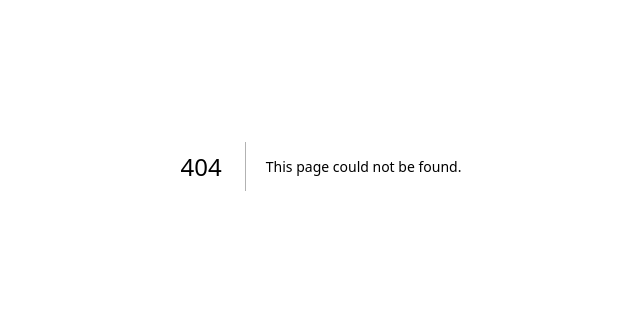
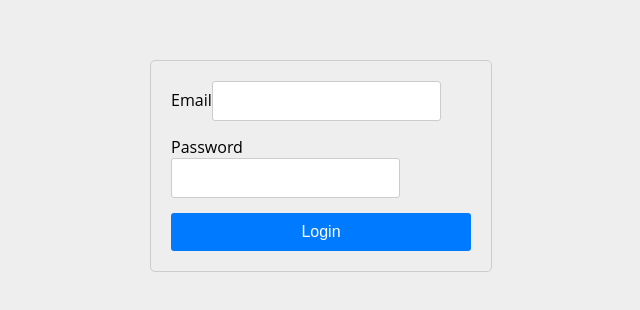
Before and after one commit to lubuofficial/fhpcompany-front, a Next.js app: page /login in a window 1280 px wide. Before the commit this address had no page. Shown: the part 234-544 px from the top of the page, without its empty margins (319-959 px from the left). Built offline with nearby package versions, Linux system fonts and the light colour scheme.

Commit message:
UI Updated

```diff
--- a/pages/account.js
+++ b/pages/account.js
@@ -14,6 +14,7 @@ import { useEffect, useState } from "react";
 import styled from "styled-components";
 import SingleOrder from "@/components/SingleOrder";
 import Footer from "@/components/Footer";
+import Link from "next/link";
 
 const ColsWrapper = styled.div`
   display: grid;
@@ -220,6 +221,9 @@ export default function AccountPage() {
                     Login with Google
                   </Button>
                 )}
+                 <Link href={"/login"}>
+                <Button primary>Login</Button>
+                </Link>
               </WhiteBox>
             </RevealWrapper>
           </div>
--- /dev/null
+++ b/pages/login.js
@@ -0,0 +1,100 @@
+import React, { useState } from 'react';
+import styled from 'styled-components';
+
+const Container = styled.div`
+  display: flex;
+  justify-content: center;
+  align-items: center;
+  height: 100vh;
+`;
+
+const FormContainer = styled.div`
+  width: 300px;
+  padding: 20px;
+  border: 1px solid #ccc;
+  border-radius: 5px;
+`;
+
+const Form = styled.form`
+  display: flex;
+  flex-direction: column;
+`;
+
+const FormGroup = styled.div`
+  margin-bottom: 15px;
+`;
+
+const Label = styled.label`
+  font-size: 16px;
+  margin-bottom: 5px;
+`;
+
+const Input = styled.input`
+  padding: 10px;
+  font-size: 16px;
+  border: 1px solid #ccc;
+  border-radius: 3px;
+`;
+
+const Button = styled.button`
+  padding: 10px 20px;
+  font-size: 16px;
+  background-color: #007bff;
+  color: #fff;
+  border: none;
+  border-radius: 3px;
+  cursor: pointer;
+
+  &:hover {
+    background-color: #0056b3;
+  }
+`;
+
+const ErrorMessage = styled.div`
+  color: red;
+  margin-top: 5px;
+`;
+
+export default function Login() {
+  const [email, setEmail] = useState('');
+  const [password, setPassword] = useState('');
+  const [error, setError] = useState('');
+
+  const handleSubmit = (e) => {
+    e.preventDefault();
+    // Here you can add your login logic
+    if (email === 'user@example.com' && password === 'password') {
+      // Login successful
+      console.log('Login successful');
+    } else {
+      setError('Invalid email or password');
+    }
+  };
+
+  return (
+    <Container>
+      <FormContainer>
+        <Form onSubmit={handleSubmit}>
+          <FormGroup>
+            <Label>Email</Label>
+            <Input
+              type="email"
+              value={email}
+              onChange={(e) => setEmail(e.target.value)}
+            />
+          </FormGroup>
+          <FormGroup>
+            <Label>Password</Label>
+            <Input
+              type="password"
+              value={password}
+              onChange={(e) => setPassword(e.target.value)}
+            />
+          </FormGroup>
+          <Button type="submit">Login</Button>
+          {error && <ErrorMessage>{error}</ErrorMessage>}
+        </Form>
+      </FormContainer>
+    </Container>
+  );
+}
```
Also changed, not shown: components/icons/TruckIcon.js (added, +8 -0 lines).
